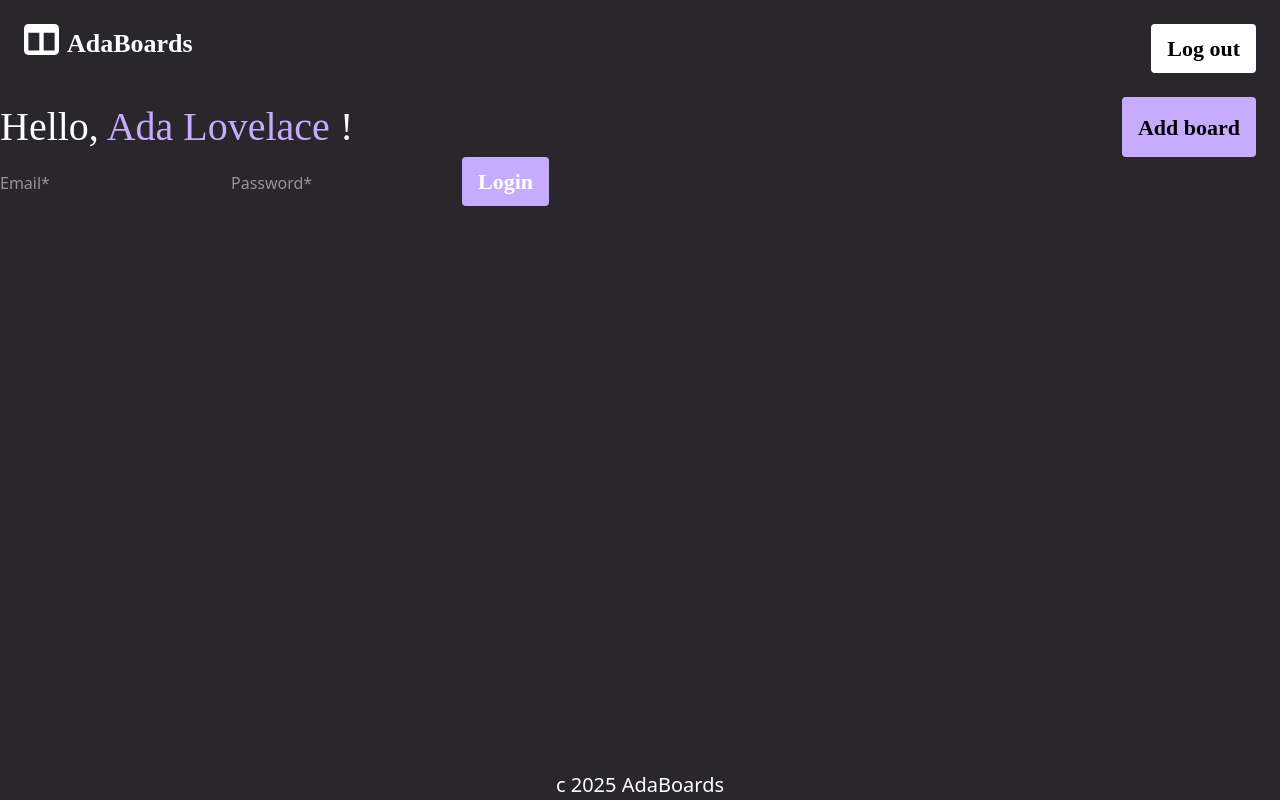
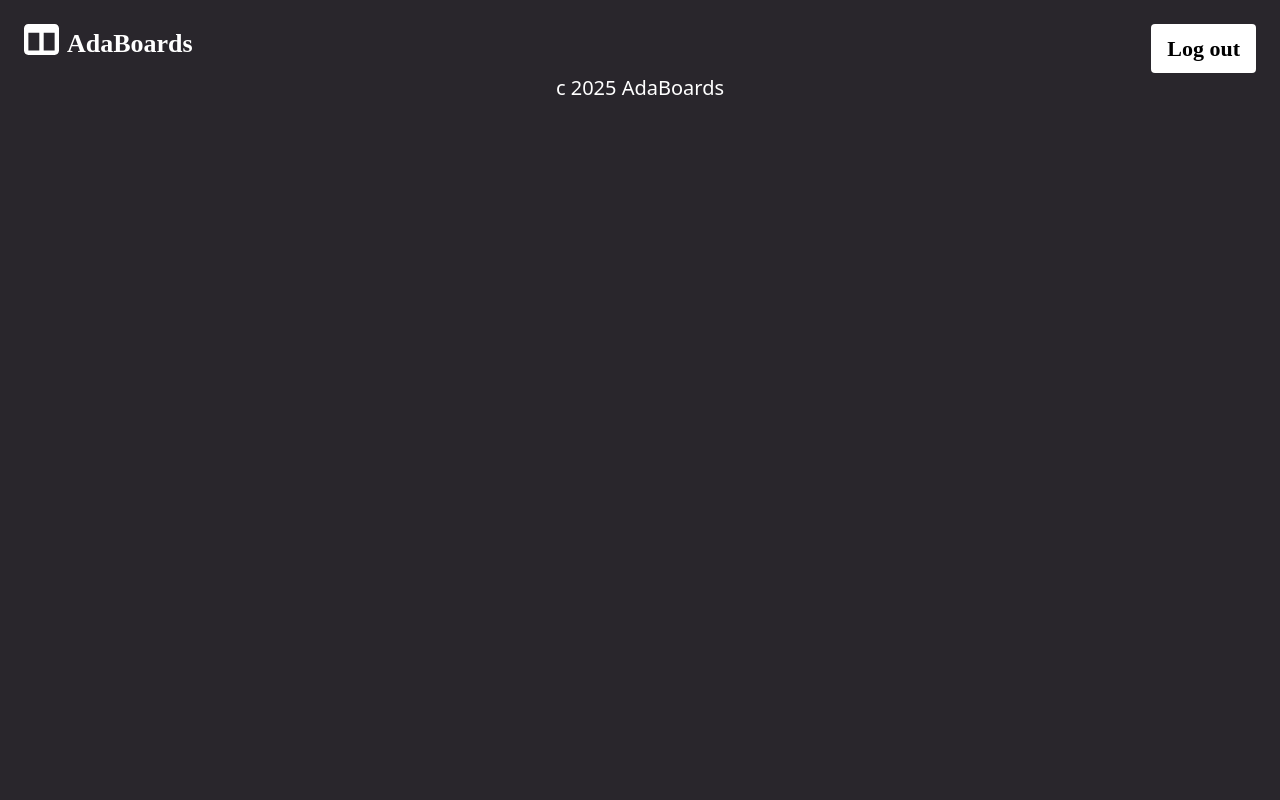
Before and after one commit to Sarrabah/adaboards, a React (Vite) app: page / in a window 1280 px wide. Built offline with nearby package versions, Linux system fonts and the light colour scheme.

Commit message:
fix: Reorganize routes

```diff
--- a/src/App.tsx
+++ b/src/App.tsx
@@ -1,14 +1,17 @@
+import { BrowserRouter as Router } from "react-router-dom";
 import { Footer } from './components/Footer'
 import { Header } from './components/Header';
-import { BoardsPage } from './pages/BoardsPage';
+import { AppRoutes } from './routes/AppRoutes';
 
 function App() {
 
   return (
     <div className='flex flex-col bg-gray-800 h-full'>
-      <Header />
-      <BoardsPage/>
-      <Footer />
+      <Router>
+        <Header />
+        <AppRoutes />
+        <Footer />
+      </Router>
     </div>
   );
 };
```
